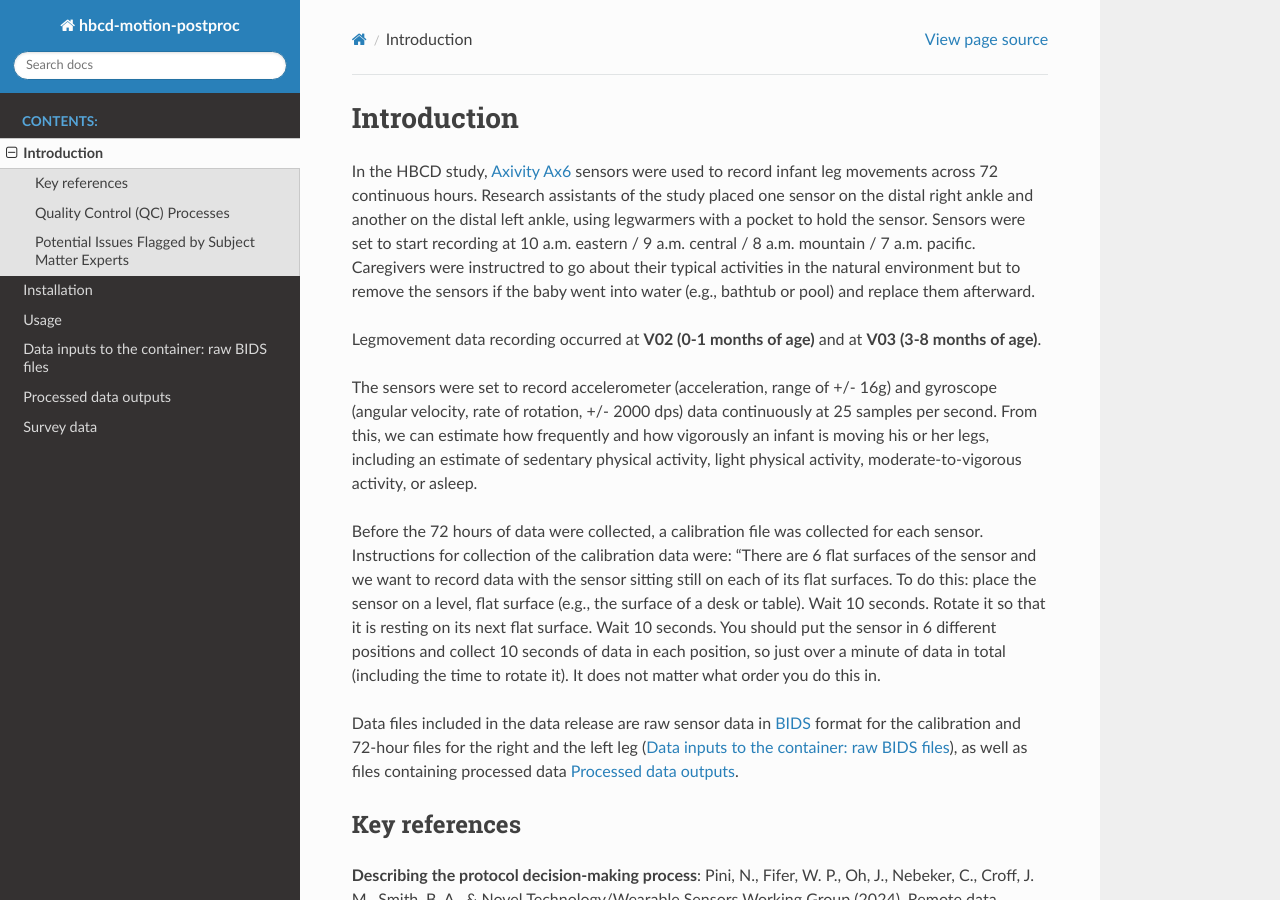
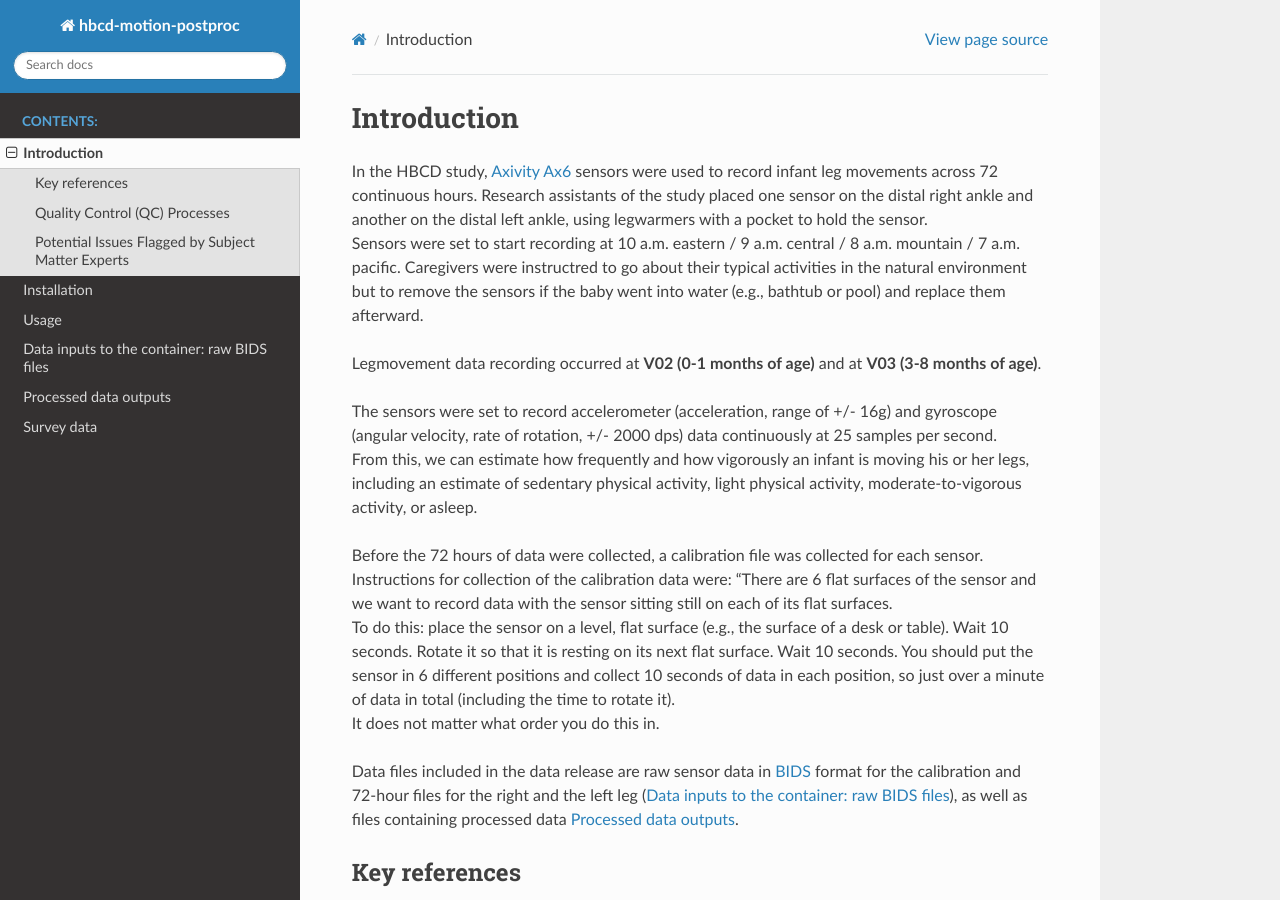
Before and after one commit to ohspc89/hbcd_motion_postproc, a Sphinx documentation site: the page built from docs/source/introduction.rst, in a window 1280 px wide and 900 px high. Built offline with Sphinx 7.4.7 and the Read the Docs theme 3.1.0, drawn with Linux system fonts in a browser that asks for light colours; some of the changed text lies outside the part shown.

Commit message:
display improved?

```diff
--- a/docs/source/introduction.rst
+++ b/docs/source/introduction.rst
@@ -1,38 +1,38 @@
 Introduction
 ============
 
-In the HBCD study, `Axivity Ax6 <https://axivity.com/product/ax6>`_ sensors were used to record
-infant leg movements across 72 continuous hours. Research
-assistants of the study placed one sensor on the distal
-right ankle and another on the distal left ankle, using
-legwarmers with a pocket to hold the sensor.
-Sensors were set to start recording at 10 a.m. eastern / 9 a.m.
-central / 8 a.m. mountain / 7 a.m. pacific. Caregivers were
-instructred to go about their typical activities in the natural
-environment but to remove the sensors if the baby went into water
-(e.g., bathtub or pool) and replace them afterward.
+| In the HBCD study, `Axivity Ax6 <https://axivity.com/product/ax6>`_ sensors were used to record
+  infant leg movements across 72 continuous hours. Research
+  assistants of the study placed one sensor on the distal
+  right ankle and another on the distal left ankle, using
+  legwarmers with a pocket to hold the sensor.
+| Sensors were set to start recording at 10 a.m. eastern / 9 a.m.
+  central / 8 a.m. mountain / 7 a.m. pacific. Caregivers were
+  instructred to go about their typical activities in the natural
+  environment but to remove the sensors if the baby went into water
+  (e.g., bathtub or pool) and replace them afterward.
 
 Legmovement data recording occurred at **V02 (0-1 months of age)** and
 at **V03 (3-8 months of age)**.
 
-The sensors were set to record accelerometer (acceleration,
-range of +/- 16g) and gyroscope (angular velocity, rate of rotation,
-+/- 2000 dps) data continuously at 25 samples per second. From this,
-we can estimate how frequently and how vigorously an infant is
-moving his or her legs, including an estimate of sedentary physical
-activity, light physical activity, moderate-to-vigorous activity,
-or asleep.
+| The sensors were set to record accelerometer (acceleration,
+  range of +/- 16g) and gyroscope (angular velocity, rate of rotation,
+  +/- 2000 dps) data continuously at 25 samples per second.
+| From this, we can estimate how frequently and how vigorously an infant
+  is moving his or her legs, including an estimate of sedentary physical
+  activity, light physical activity, moderate-to-vigorous activity,
+  or asleep.
 
-Before the 72 hours of data were collected, a calibration file was
-collected for each sensor. Instructions for collection of the calibration
-data were: "There are 6 flat surfaces of the sensor and we want to record
-data with the sensor sitting still on each of its flat surfaces.
-To do this: place the sensor on a level, flat surface (e.g., the surface
-of a desk or table). Wait 10 seconds. Rotate it so that it is resting
-on its next flat surface. Wait 10 seconds. You should put the sensor in 6
-different positions and collect 10 seconds of data in each position,
-so just over a minute of data in total (including the time to rotate it).
-It does not matter what order you do this in.
+| Before the 72 hours of data were collected, a calibration file was
+  collected for each sensor. Instructions for collection of the calibration
+  data were: "There are 6 flat surfaces of the sensor and we want to record
+  data with the sensor sitting still on each of its flat surfaces.
+| To do this: place the sensor on a level, flat surface (e.g., the surface
+  of a desk or table). Wait 10 seconds. Rotate it so that it is resting
+  on its next flat surface. Wait 10 seconds. You should put the sensor in 6
+  different positions and collect 10 seconds of data in each position,
+  so just over a minute of data in total (including the time to rotate it).
+| It does not matter what order you do this in.
 
 Data files included in the data release are raw sensor data in `BIDS <https://bids.neuroimaging.io>`_
 format for the calibration and 72-hour files for the right and the left leg
@@ -115,13 +115,14 @@ Quality Control (QC) Processes
 Potential Issues Flagged by Subject Matter Experts
 --------------------------------------------------
 
-No issues were found. Users are reminded that accelerometer sensor timestamps drift
-over time, so even though the right and the left leg sensors started recording at the
-same time and recorded for the same duration of the time at the same sampling rate,
-one cannot assume that the time specified matches exactly between the two sensors.
-By our estimates, Axivity Ax6 sensors recording at 25 samples/sec diverge from one
-another by a couple of seconds by the end of 72 hours, and the magnitude of this
-error increases over time. Further, offsets were diffrent between different sensors,
-so a calibration procedure was used to adjust for this (See Oh, J., Loeb, G. E., &
-Smith, B. A. (2024). The Utility of Calibrating Wearable Sensors before Quantifying
-Infant Leg Movements. *Sensors (Basel, Switzerland), 24* (17), 5736.)
+| No issues were found.
+| Users are reminded that accelerometer sensor timestamps drift over time, so even
+  though the right and the left leg sensors started recording at the same time and
+  recorded for the same duration of the time at the same sampling rate,
+  one cannot assume that the time specified matches exactly between the two sensors.
+| By our estimates, Axivity Ax6 sensors recording at 25 samples/sec diverge from one
+  another by a couple of seconds by the end of 72 hours, and the magnitude of this
+  error increases over time. Further, offsets were diffrent between different sensors,
+  so a calibration procedure was used to adjust for this
+| (See Oh, J., Loeb, G. E., & Smith, B. A. (2024). The Utility of Calibrating Wearable
+  Sensors before Quantifying Infant Leg Movements. *Sensors (Basel, Switzerland), 24* (17), 5736.)
```
Also changed, not shown: docs/source/inputs_formatting.rst (+14 -23 lines), docs/source/outputs.rst (+21 -18 lines), docs/source/survey.rst (+15 -14 lines), docs/source/usage.rst (+18 -17 lines).
